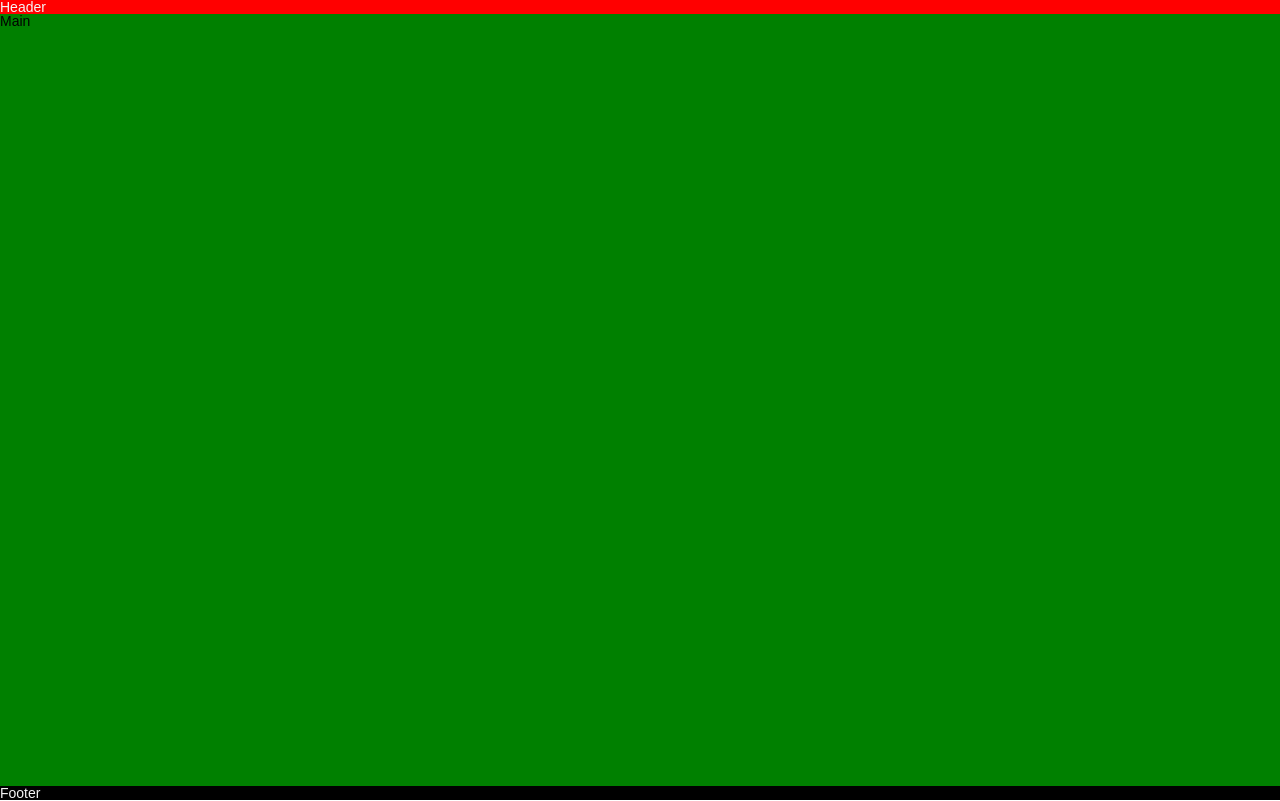
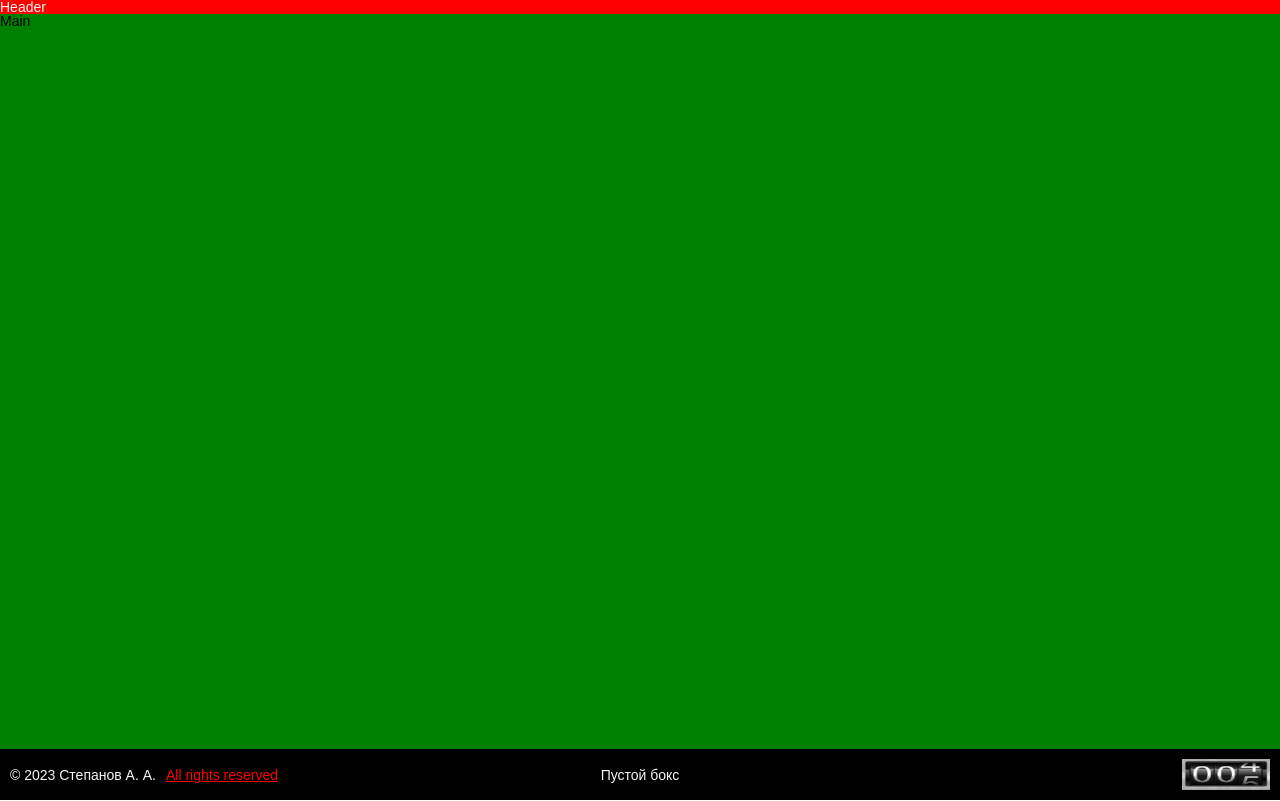
Before and after one commit to Dron24/nice-app, a React (Create React App) app: page / in a window 1280 px wide. Built offline with nearby package versions, Linux system fonts and the light colour scheme.

Commit message:
Тест_003

```diff
--- a/src/App/Modules/Footer/Footer.jsx
+++ b/src/App/Modules/Footer/Footer.jsx
@@ -1,9 +1,20 @@
 import st from './Footer.module.css';
+import fakeImg from './fake.jpg'
 
 function Footer() {
   return (
     <div className={st.footer}>
-        Footer
+        <div className={st.footerBox}>
+          <div className={st.item}>
+            &copy; 2023 Степанов А. А. <span>All rights reserved</span>
+          </div>
+          <div className={st.item}>
+            Пустой бокс
+          </div>
+          <div className={st.item}>
+            <img src={fakeImg} alt="fakeImg"/>
+          </div>
+        </div>
     </div>
   );
 }
--- a/src/App/Modules/Footer/Footer.module.css
+++ b/src/App/Modules/Footer/Footer.module.css
@@ -1,7 +1,39 @@
 .footer{
     display: flex;
+    justify-content: center;
+    user-select: none;
     width: 100%;
     flex: 0 0 auto;
     background: black;
-    color: whitesmoke
+    color: whitesmoke;
+    padding: 10px;
 }
+.footerBox{
+    display: flex;
+    align-items: center;
+    width: 100%;
+    max-width: 1360px;
+}
+.item{
+    display: flex;
+    flex-wrap: wrap;
+    flex: 1;
+    justify-content: center;
+}
+.item:first-child {
+    cursor: default;
+    justify-content: flex-start;
+
+}
+.item:first-child span{
+    margin-left: 10px;
+    color:red;
+    text-decoration: underline;
+}
+.item:last-child{
+    justify-content: flex-end;
+}
+.item:last-child img{
+    width: 88px;
+    height: 31px;
+}
```
Also changed, not shown: src/App/Modules/Footer/fake.jpg (added).
